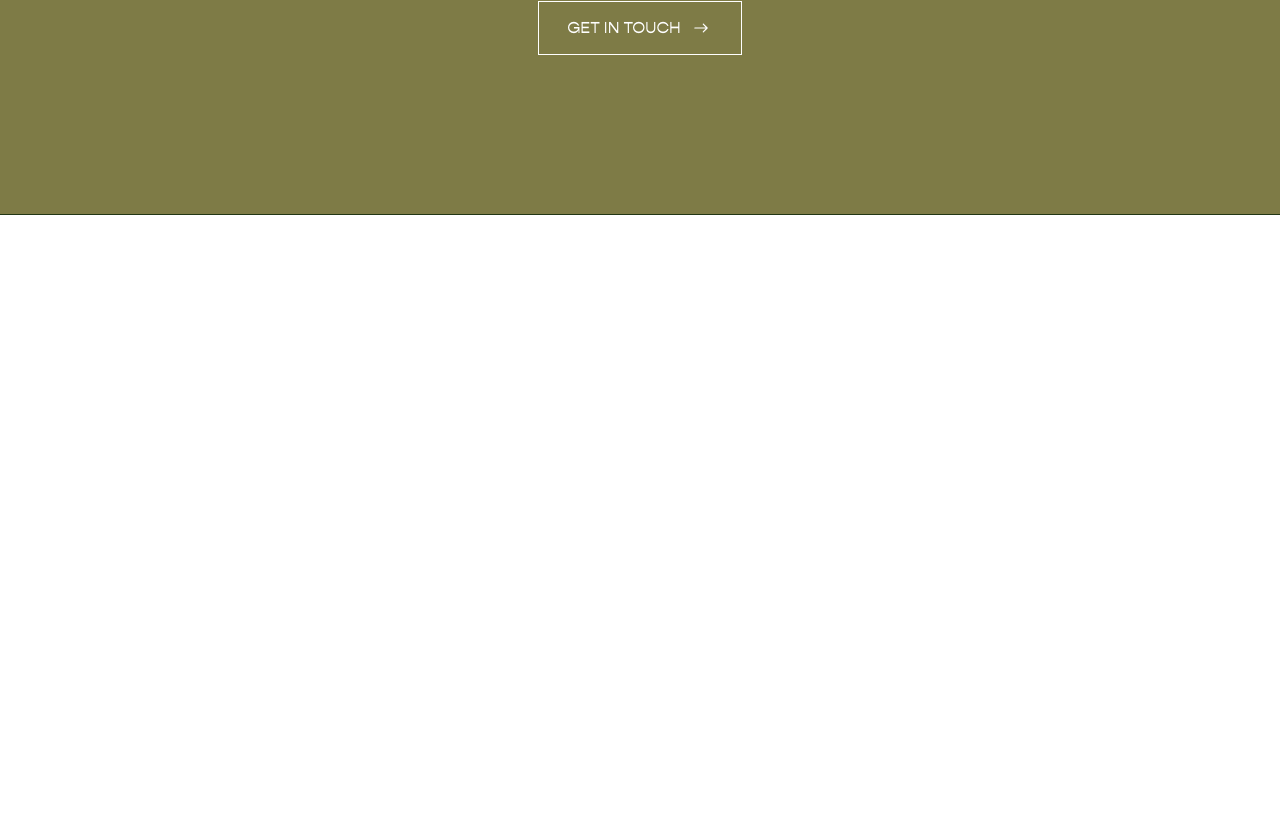
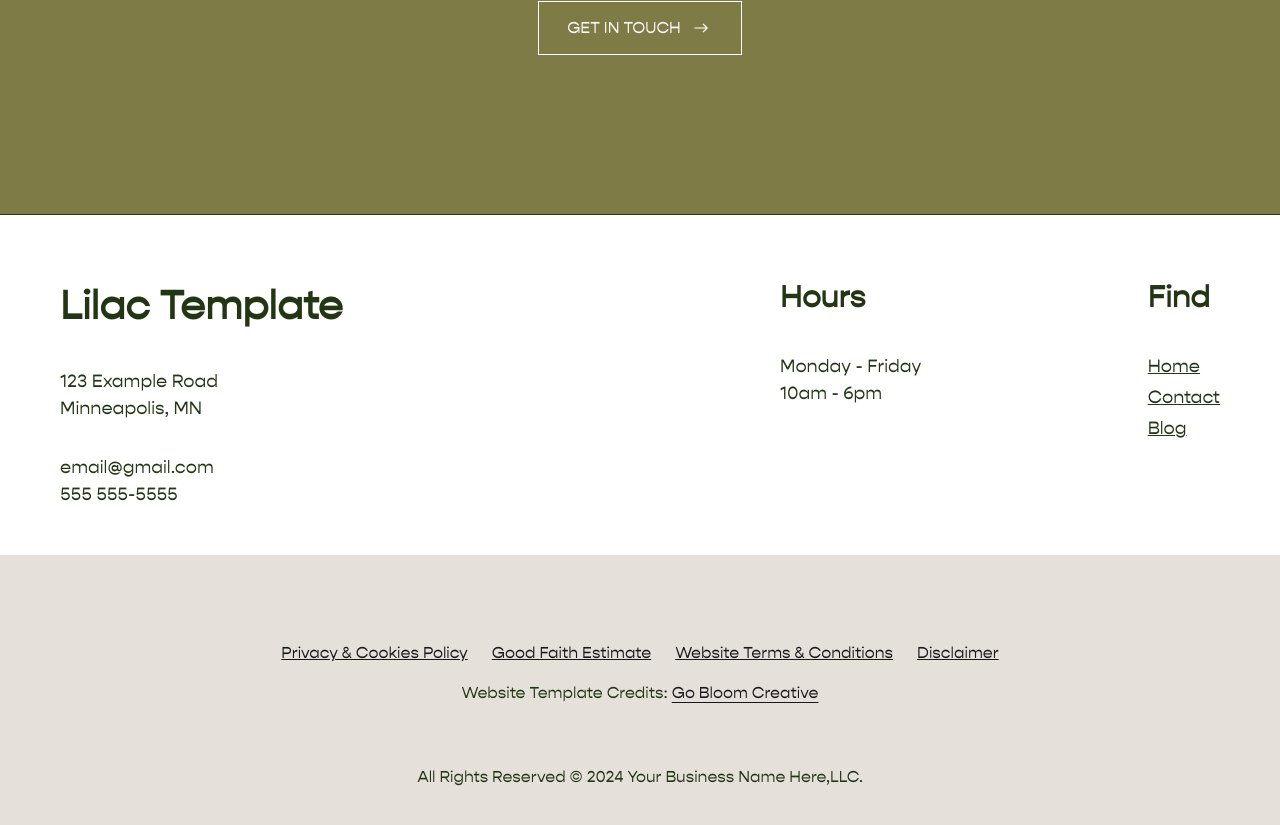
Before and after one commit to MinhajurRahman27/Grow-My-Therapy--practical-Assignment, a Next.js app: page / in a window 1280 px wide. Shown: the part 6273-7098 px from the top of the page. Before the commit the page ends 6488 px from the top, so only its background shows below. Built offline with nearby package versions, Linux system fonts and the light colour scheme.

Commit message:
Add info section

```diff
--- /dev/null
+++ b/src/app/Components/Info.jsx
@@ -0,0 +1,51 @@
+import Link from 'next/link';
+import React from 'react';
+
+const Info = () => {
+  return (
+    <div className='flex flex-col md:flex-row min-h-[300px] md:h-[340px] items-start justify-between py-8 sm:py-10 md:py-15 px-4 sm:px-6 md:px-10 lg:px-15 text-primary gap-8 md:gap-6'>
+      <div className='w-full md:w-[60%]'>
+        <h1 className='text-[28px] sm:text-[32px] md:text-[36px] lg:text-[40px] font-semibold mb-4 sm:mb-6 md:mb-8'>
+          Lilac Template
+        </h1>
+        <div className='text-[15px] sm:text-[16px] md:text-[17px] lg:text-[18px] mb-4 sm:mb-6 md:mb-8'>
+          <p>123 Example Road</p>
+          <p>Minneapolis, MN</p>
+        </div>
+        <div className='text-[15px] sm:text-[16px] md:text-[17px] lg:text-[18px]'>
+          <p>email@gmail.com</p>
+          <p>555 555-5555</p>
+        </div>
+      </div>
+      <div className='flex flex-col sm:flex-row items-start justify-between w-full md:flex-1 gap-8 sm:gap-12 md:gap-6'>
+        <div>
+          <h1 className='text-[22px] sm:text-[24px] md:text-[26px] lg:text-[30px] font-semibold mb-4 sm:mb-6 md:mb-8'>
+            Hours
+          </h1>
+          <div>
+            <p className='text-[15px] sm:text-[16px] md:text-[17px] lg:text-[18px]'>Monday - Friday</p>
+            <p className='text-[15px] sm:text-[16px] md:text-[17px] lg:text-[18px]'>10am - 6pm</p>
+          </div>
+        </div>
+        <div>
+          <h1 className='text-[22px] sm:text-[24px] md:text-[26px] lg:text-[30px] font-semibold mb-4 sm:mb-6 md:mb-8'>
+            Find
+          </h1>
+          <div className='flex flex-col gap-1'>
+            <Link href={"/"} className='underline text-[15px] sm:text-[16px] md:text-[17px] lg:text-[18px] hover:opacity-70 transition-opacity'>
+              Home
+            </Link>
+            <Link href={"/"} className='underline text-[15px] sm:text-[16px] md:text-[17px] lg:text-[18px] hover:opacity-70 transition-opacity'>
+              Contact
+            </Link>
+            <Link href={"/"} className='underline text-[15px] sm:text-[16px] md:text-[17px] lg:text-[18px] hover:opacity-70 transition-opacity'>
+              Blog
+            </Link>
+          </div>
+        </div>
+      </div>
+    </div>
+  );
+};
+
+export default Info;
--- a/src/app/page.jsx
+++ b/src/app/page.jsx
@@ -9,6 +9,7 @@ import IntroductionSection from "./Components/IntroductionSection";
 import FAQ from "./Components/FAQ";
 import ProfessionalBackground from "./Components/ProfessionalBackground";
 import GetStartedTodaySection from "./Components/GetStartedTodaySection";
+import Info from "./Components/Info";
 
 export default function Home() {
   return (
@@ -23,7 +24,8 @@ export default function Home() {
         <FAQ></FAQ>
         <ProfessionalBackground></ProfessionalBackground>
         <GetStartedTodaySection></GetStartedTodaySection>
-        {/* <Footer></Footer> */}
+        <Info></Info>
+        <Footer></Footer>
       </header>
     </div>
   );
```
